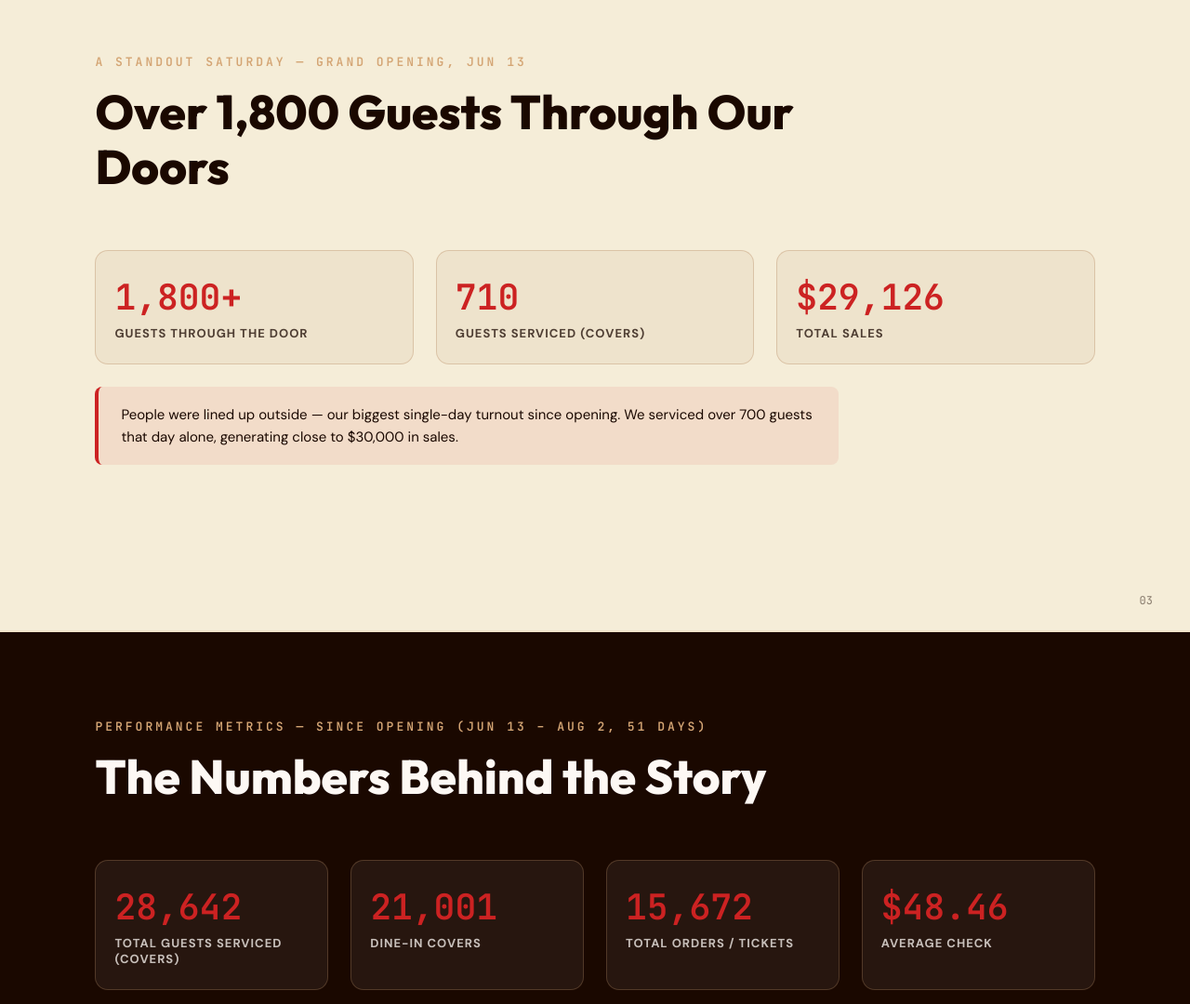
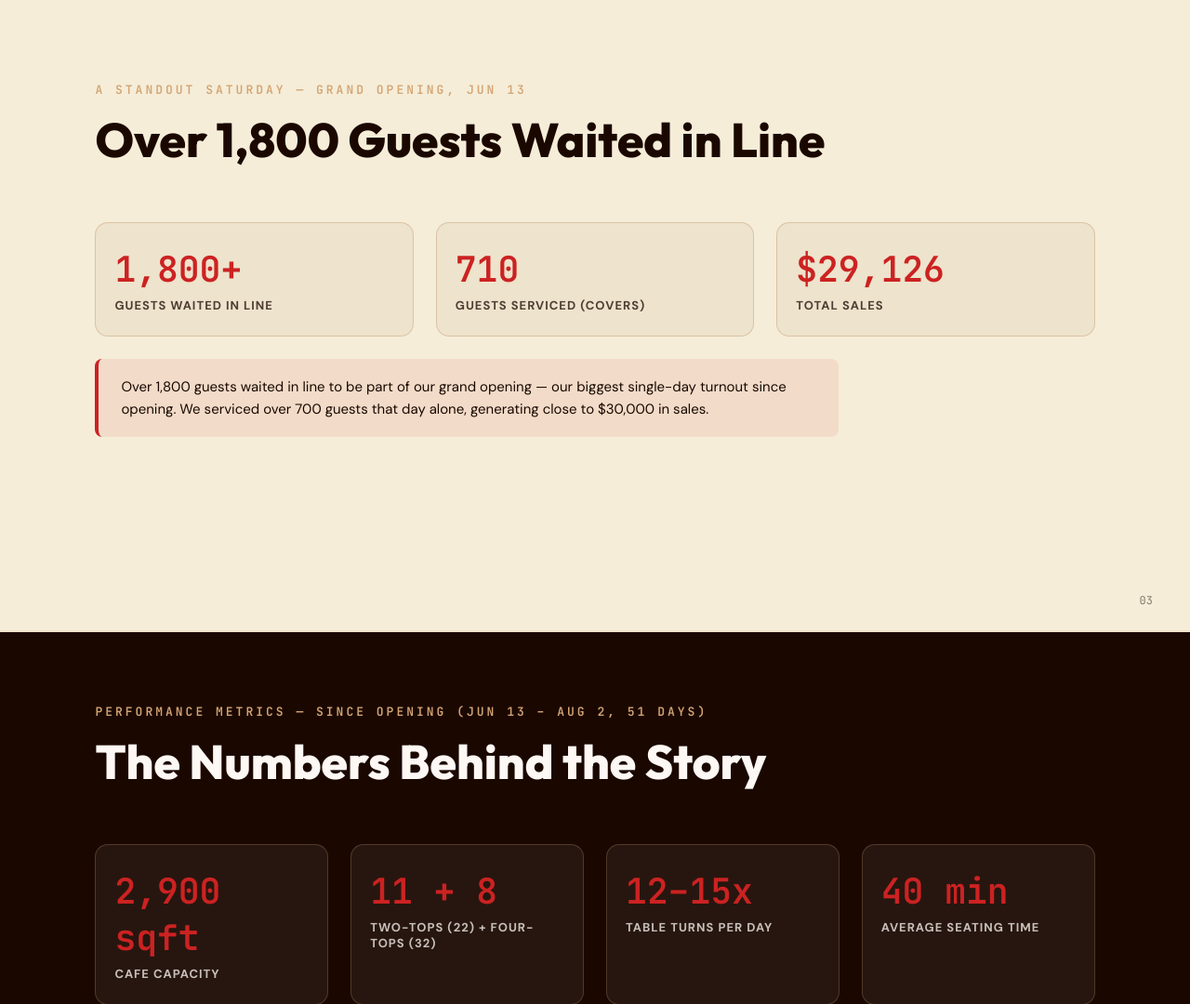
Before and after one commit to izzy-spsi/sps-static, a website: page public/domo-cafe-nhk-partnership-update-v1.0.html in a window 1280 px wide. Shown: the part 1720-2800 px from the top of the page at 93% size. Drawn offline with Linux system fonts and the light colour scheme.

Commit message:
update: NHK deck - date to Aug 5, standout Saturday 'waited in line' framing, rebuild capacity/table/turn metrics (11 two-tops+8 four-tops, 2900sqft, 12-15x turns, 40min avg seat time), remove Dine-In Covers card

```diff
--- a/public/domo-cafe-nhk-partnership-update-v1.0.html
+++ b/public/domo-cafe-nhk-partnership-update-v1.0.html
@@ -254,7 +254,7 @@
   <section class="slide cover">
     <div class="eyebrow">Domo Cafe × NHK</div>
     <h1 class="section-title">Partnership Update</h1>
-    <p class="subtitle">August 4, 2026 · Tokyo</p>
+    <p class="subtitle">August 5, 2026 · Tokyo</p>
     <div class="slide-number">01</div>
   </section>
 
@@ -270,13 +270,13 @@
   <!-- 3. A STANDOUT MOMENT -->
   <section class="slide cream">
     <div class="eyebrow">A Standout Saturday — Grand Opening, Jun 13</div>
-    <h1 class="section-title">Over 1,800 Guests Through Our Doors</h1>
+    <h1 class="section-title">Over 1,800 Guests Waited in Line</h1>
     <div class="stat-grid">
-      <div class="stat-card"><div class="stat-number">1,800+</div><div class="stat-label">Guests Through the Door</div></div>
+      <div class="stat-card"><div class="stat-number">1,800+</div><div class="stat-label">Guests Waited in Line</div></div>
       <div class="stat-card"><div class="stat-number">710</div><div class="stat-label">Guests Serviced (Covers)</div></div>
       <div class="stat-card"><div class="stat-number">$29,126</div><div class="stat-label">Total Sales</div></div>
     </div>
-    <div class="callout">People were lined up outside — our biggest single-day turnout since opening. We serviced over 700 guests that day alone, generating close to $30,000 in sales.</div>
+    <div class="callout">Over 1,800 guests waited in line to be part of our grand opening — our biggest single-day turnout since opening. We serviced over 700 guests that day alone, generating close to $30,000 in sales.</div>
     <div class="slide-number">03</div>
   </section>
 
@@ -285,14 +285,16 @@
     <div class="eyebrow">Performance Metrics — Since Opening (Jun 13 – Aug 2, 51 Days)</div>
     <h1 class="section-title">The Numbers Behind the Story</h1>
     <div class="stat-grid">
+      <div class="stat-card"><div class="stat-number">2,900 sqft</div><div class="stat-label">Cafe Capacity</div></div>
+      <div class="stat-card"><div class="stat-number">11 + 8</div><div class="stat-label">Two-Tops (22) + Four-Tops (32)</div></div>
+      <div class="stat-card"><div class="stat-number">12–15x</div><div class="stat-label">Table Turns Per Day</div></div>
+      <div class="stat-card"><div class="stat-number">40 min</div><div class="stat-label">Average Seating Time</div></div>
       <div class="stat-card"><div class="stat-number">28,642</div><div class="stat-label">Total Guests Serviced (Covers)</div></div>
-      <div class="stat-card"><div class="stat-number">21,001</div><div class="stat-label">Dine-In Covers</div></div>
       <div class="stat-card"><div class="stat-number">15,672</div><div class="stat-label">Total Orders / Tickets</div></div>
       <div class="stat-card"><div class="stat-number">$48.46</div><div class="stat-label">Average Check</div></div>
-      <div class="stat-card"><div class="stat-number">20 Tables</div><div class="stat-label">10 Two-Tops + 10 Four-Tops</div></div>
       <div class="stat-card"><div class="stat-number">&lt;1 hr</div><div class="stat-label">Typical Wait Time</div></div>
     </div>
-    <div class="callout">We started with 13 tables, all four-tops. We've since optimized our floor plan to 20 tables — 10 two-tops and 10 four-tops — improving flexibility for smaller parties while keeping capacity for larger groups. Wait times are consistently under an hour, and most guests are seated in under 30 minutes — even during our busiest weekends.</div>
+    <div class="callout">In 2,900 sqft, we run 11 two-top tables (22 guests) and 8 four-top tables (32 guests). Because we turn tables 12–15 times a day with an average seating time of just 40 minutes, we're able to service guests quickly — even on our busiest days, wait times stay under an hour, and most guests are seated in well under 30 minutes.</div>
     <div class="slide-number">04</div>
   </section>
 
```
